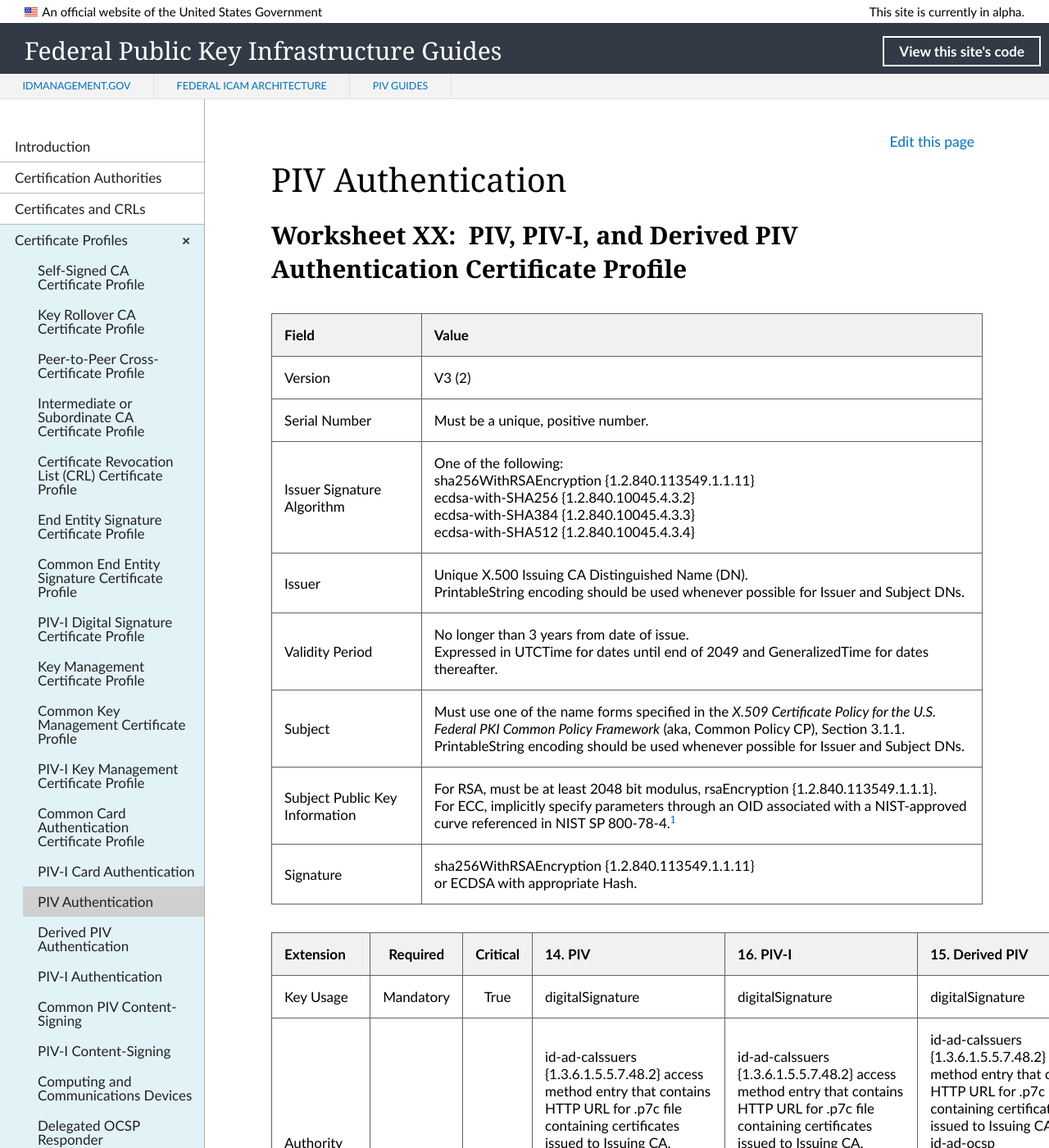
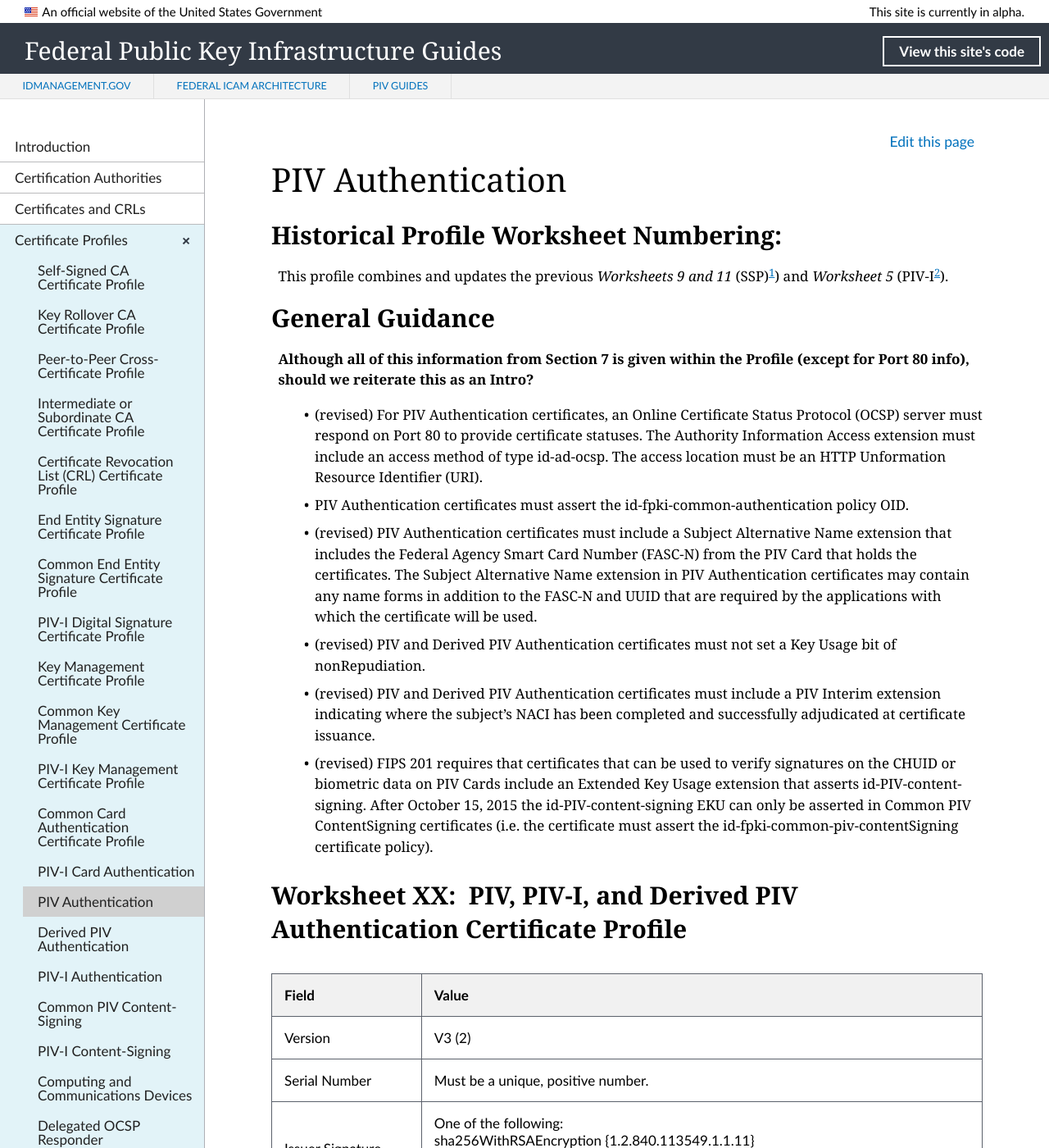
Before and after one commit to GSA/fpki-guides, a Jekyll site: the page built from _profiles/21_all_piv_auth.md, in a window 1280 px wide and 1400 px high. Shown: the whole window at 82% size. Built offline with Jekyll 4.4.1, drawn with Linux system fonts in a browser that asks for light colours; nearby versions of some CDN libraries; library files that are not in the unit come from our copies; some of the changed text lies outside the part shown.

Commit message:
Update 21_all_piv_auth.md
Added historical worksheet numbering and possible intro information from Section 7

```diff
--- a/_profiles/21_all_piv_auth.md
+++ b/_profiles/21_all_piv_auth.md
@@ -3,6 +3,21 @@ layout: default
 title: PIV Authentication
 permalink: profiles/allpivauth/
 ---
+
+## Historical Profile Worksheet Numbering:
+
+This profile combines and updates the previous _Worksheets 9 and 11_ (SSP)<sup>[1](#1)</sup>) and _Worksheet 5_ (PIV-I<sup>[2](#2)</sup>).
+
+## General Guidance <!--Is this info.=changed guidance from the July 17, 2017, certificate profile documents?-->
+
+**Although all of this information from Section 7 is given within the Profile (except for Port 80 info), should we reiterate this as an Intro?**
+
+* (revised) For PIV Authentication certificates, an Online Certificate Status Protocol (OCSP) server must respond on Port 80 to provide certificate statuses. The Authority Information Access extension must include an access method of type id-ad-ocsp. The access location must be an HTTP Unformation Resource Identifier (URI).
+* PIV Authentication certificates must assert the id-fpki-common-authentication policy OID.
+* (revised) PIV Authentication certificates must include a Subject Alternative Name extension that includes the Federal Agency Smart Card Number (FASC-N) from the PIV Card that holds the certificates. The Subject Alternative Name extension in PIV Authentication certificates may contain any name forms in addition to the FASC-N and UUID that are required by the applications with which the certificate will be used.
+* (revised) PIV and Derived PIV Authentication certificates must not set a Key Usage bit of nonRepudiation.
+* (revised) PIV and Derived PIV Authentication certificates must include a PIV Interim extension indicating where the subject's NACI has been completed and successfully adjudicated at certificate issuance.
+* (revised) FIPS 201 requires that certificates that can be used to verify signatures on the CHUID or biometric data on PIV Cards include an Extended Key Usage extension that asserts id-PIV-content-signing.  After October 15, 2015 the id-PIV-content-signing EKU can only be asserted in Common PIV ContentSigning certificates (i.e. the certificate must assert the id-fpki-common-piv-contentSigning certificate policy).
 
 ## Worksheet XX:&nbsp;&nbsp;PIV, PIV-I, and Derived PIV Authentication Certificate Profile
 
@@ -26,14 +41,16 @@ permalink: profiles/allpivauth/
 | CRL Distribution Points   | Mandatory |   |  This extension must appear in all certificates and include at least one HTTP URI to a file containing a DER-encoded CRL with a file type of _application/pkix-crl_.<br>This profile prohibits CRLs segmented by reason code; therefore, omit the reasons and cRLIssuer fields. | This extension must appear in all certificates and include at least one HTTP URI to a file containing a DER-encoded CRL with a file type of _application/pkix-crl_.<br>This profile prohibits CRLs segmented by reason code; therefore, omit the reasons and cRLIssuer fields. | This extension must appear in all certificates and include at least one HTTP URI to a file containing a DER-encoded CRL with a file type of _application/pkix-crl_.<br>This profile prohibits CRLs segmented by reason code; therefore, omit the reasons and cRLIssuer fields. |
 | Certificate Policies   | Mandatory  |  | Applicable certificate policy:<br>id-fpki-common-authentication {2.16.840.1.101.3.2.1.3.13}  | Applicable certificate policy:<br>id-fpki-certpcy-pivi-hardware {2.16.840.1.101.3.2.1.3.18}  | Applicable certificate policy:<br>id-fpki-common-derived-pivAuth {2.16.840.1.101.3.2.1.3.40} <br>id-fpki-common-derived-pivAuth-hardware {2.16.840.1.101.3.2.1.3.41}   |
 | Authority Key Identifier   | Mandatory  |  | Octet string (same as subject key identifier in Issuing CA certificate). | Octet string (same as subject key identifier in Issuing CA certificate). | Octet string (same as subject key identifier in Issuing CA certificate). |
-| Subject Alternative Name   | Mandatory  |  | Must include FASC-N name form and, after October 15, 2015, must also include a UUID.<br>The FASC-N specifies the FASC-N of the PIV card that contains the corresponding PIV Authentication key.<br>Any additional name types may be present.<br>Other names may be included to support local applications.  | Must include a UUID that contains the UUID from the CHUID of the PIV-I card encoded as a URI, as specified in RFC 4122,<sup>[2](#2)</sup> Section 3.<br>Any additional name types may be present.<br>Other names may be included to support local applications.  | Must include a UUID.<br>Any additional name types may be present.<br>Other names may be included to support local applications.  |
+| Subject Alternative Name   | Mandatory  |  | Must include FASC-N name form and, after October 15, 2015, must also include a UUID.<br>The FASC-N specifies the FASC-N of the PIV card that contains the corresponding PIV Authentication key.<br>Any additional name types may be present.<br>Other names may be included to support local applications.  | Must include a UUID that contains the UUID from the CHUID of the PIV-I card encoded as a URI, as specified in RFC 4122,<sup>[4](#4)</sup> Section 3.<br>Any additional name types may be present.<br>Other names may be included to support local applications.  | Must include a UUID.<br>Any additional name types may be present.<br>Other names may be included to support local applications.  |
 | PIV Interim   | Mandatory  |  | The piv-interim indicator {2.16.840.1.101.3.6.9.1} extension is defined in FIPS 201-2, Appendix B.2, as PIV NACI indicator. The value of this extension is asserted as follows:<br>1. TRUE if, at the time of credential issuance:<br>(1) the FBI National Criminal History Fingerprint Check has been completed successfully, and<br>(2) an NACI has been initiated but has not been completed.<br>2. FALSE if, at the time of credential issuance, the subject’s NACI has been completed and successfully adjudicated.  |    | The piv-interim indicator {2.16.840.1.101.3.6.9.1} extension is defined in FIPS 201-2, Appendix B.2, as PIV NACI indicator. The value of this extension is asserted as follows:<br>1. TRUE if, at the time of credential issuance:<br>(1) the FBI National Criminal History Fingerprint Check has been completed successfully, and<br>(2) an NACI has been initiated but has not been completed.<br>2. FALSE if, at the time of credential issuance, the subject’s NACI has been completed and successfully adjudicated.  |
 | Extended Key Usage   | Optional  | True | If included to support specific applications, this extension should be non-critical. The following values for keyPurposeID should be included:<br>Microsoft Smart Card Logon<br>TLS Client Authentication<br>pkinit-KPClientAuth<br>Additional key purposes may be specified:<br>TLS Client Authentication {3.6.1.5.5.7.3.2}<br>id-pkinit-KPClientAuth {3.6.1.5.2.3.4}<br>id-kp-secureShellClient {3.6.1.5.5.7.3.21}<br>The keyPurposeID value may be implemented as needed by the subscriber.  | If included to support specific applications, this extension should be non-critical. The following values for keyPurposeID should be included:<br>Microsoft Smart Card Logon<br>TLS Client Authentication<br>pkinit-KPClientAuth<br>Additional key purposes may be specified:<br>TLS Client Authentication {3.6.1.5.5.7.3.2}<br>id-pkinit-KPClientAuth {3.6.1.5.2.3.4}<br>id-kp-secureShellClient {3.6.1.5.5.7.3.21}<br>The keyPurposeID value may be implemented as needed by the subscriber. | If included to support specific applications, this extension should be non-critical. The following values for keyPurposeID should be included:<br>TLS Client Authentication<br>pkinit-KPClientAuth<br>Additional key purposes may be specified:<br>TLS Client Authentication {3.6.1.5.5.7.3.2}<br>id-pkinit-KPClientAuth {3.6.1.5.2.3.4}<br>id-kp-secureShellClient {3.6.1.5.5.7.3.21}<br>The keyPurposeID value may be implemented as needed by the subscriber.  |
-| Subject Directory Attributes   | Optional  |  | This extension may be included to indicate the cardholder's country or countries of citizenship, as specified in RFC 5280.<sup>[3](#3)</sup><br>countryOfCitizenship {1.3.6.1.5.5.7.9.4}<br>ISO 3166<sup>[4](#4)</sup> specifies country codes. | Same as for PIV Authentication.  | Same as for PIV Authentication.  |
+| Subject Directory Attributes   | Optional  |  | This extension may be included to indicate the cardholder's country or countries of citizenship, as specified in RFC 5280.<sup>[5](#5)</sup><br>countryOfCitizenship {1.3.6.1.5.5.7.9.4}<br>ISO 3166<sup>[4](#4)</sup> specifies country codes. | Same as for PIV Authentication.  | Same as for PIV Authentication.  |
 | Issuer Alternative Name   | Optional  |  |   |   |   |
 
 ------
-<a name="1">1</a>. NIST SP 800-78-4, _Cryptographic Algorithms and Key Sizes for Personal Identity Verification_, W. Timothy Polk, Donna F. Dodson, William E. Burr, Hildegard Ferraiolo, and David Cooper (May 2015).<br>
-<a name="2">2</a>. RFC 4122, _A Universally Unique Identifier (UUID) URN Namespace_, P. Leach, M. Mealling, and R. Salz (July 2005).<br>
-<a name="3">3</a>. RFC 5280, _Internet X.509 Public Key Infrastructure Certificate and Certificate Revocation List (CRL) Profile_, David Cooper, Stefan Santesson, Stephen Farrell, Sharon Boeyen, Russell Housley, and Tim Polk (May 2008).<br>
-<a name="4">4</a>. ISO 3166, _Codes for the representation of names of countries and their subdivisions — Part 1: Country codes_ (November 15, 2013).
+<a name="1">1</a>. _X.509 Certificate and Certificate Revocation List (CRL) Extensions Profile for the Shared Service Providers (SSP) Program)_ (July 17, 2017).
+<a name="2">2</a>. _X.509 Certificate and Certificate Revocation List (CRL) Extensions Profile for Personal Identity Verification Interoperable (PIV-I) Cards_, July 17, 2017.
+<a name="3">3</a>. NIST SP 800-78-4, _Cryptographic Algorithms and Key Sizes for Personal Identity Verification_, W. Timothy Polk, Donna F. Dodson, William E. Burr, Hildegard Ferraiolo, and David Cooper (May 2015).<br>
+<a name="4">4</a>. RFC 4122, _A Universally Unique Identifier (UUID) URN Namespace_, P. Leach, M. Mealling, and R. Salz (July 2005).<br>
+<a name="5">5</a>. RFC 5280, _Internet X.509 Public Key Infrastructure Certificate and Certificate Revocation List (CRL) Profile_, David Cooper, Stefan Santesson, Stephen Farrell, Sharon Boeyen, Russell Housley, and Tim Polk (May 2008).<br>
+<a name="6">6</a>. ISO 3166, _Codes for the representation of names of countries and their subdivisions — Part 1: Country codes_ (November 15, 2013).
```
Also changed, not shown: other parts of _profiles/21_all_piv_auth.md (+1 -1 lines).
